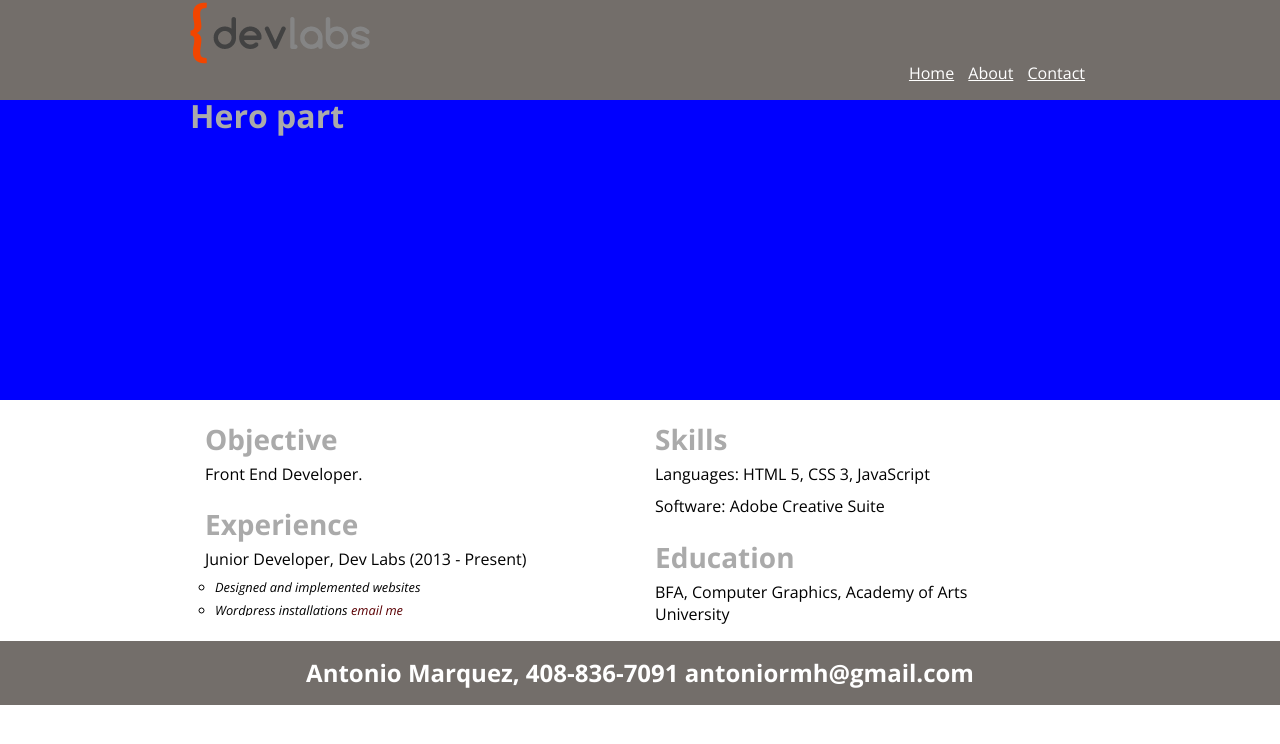
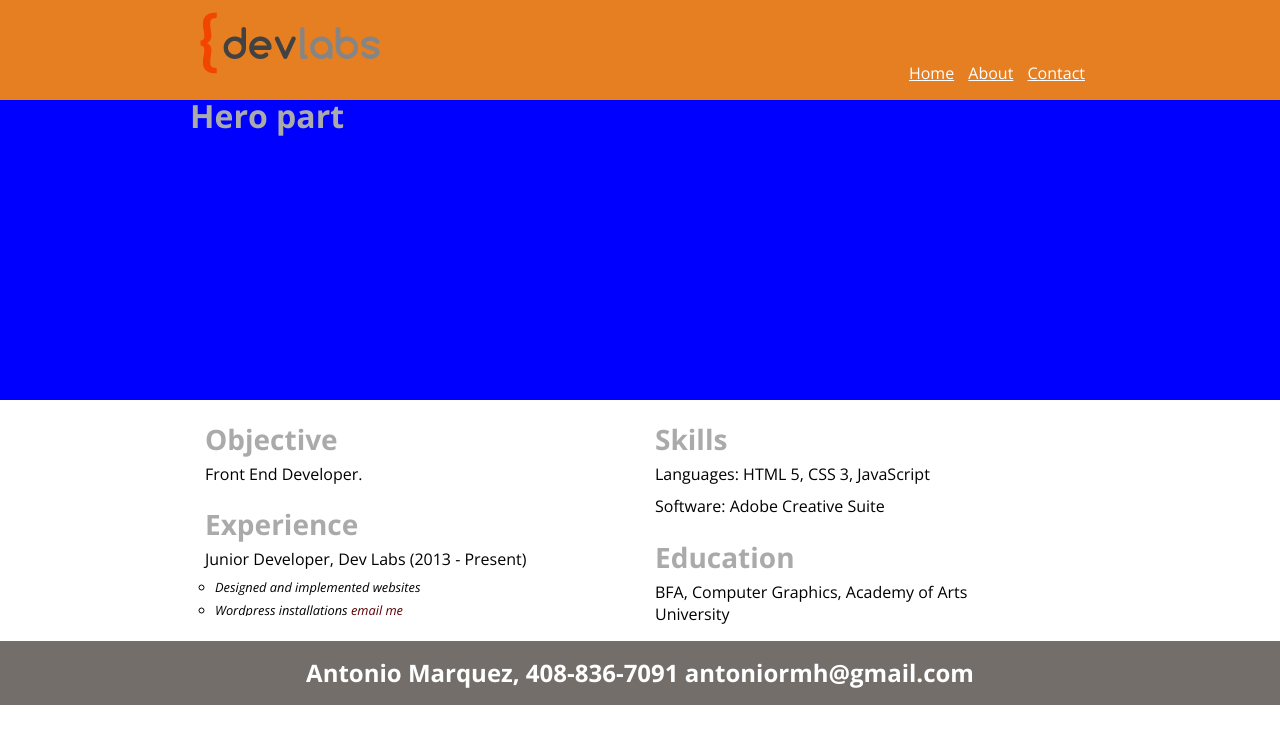
Before and after one commit to antoniormh/simple-site, a plain HTML site: page index.html in a window 1280 px wide. Drawn offline with nearby package versions, Linux system fonts and the light colour scheme.

Commit message:
padding on logo

```diff
--- a/CSS/stylesheet.css
+++ b/CSS/stylesheet.css
@@ -29,18 +29,22 @@
     visibility: hidden;
 }
 #header-container{
-    background-color: #736E6A;
+   /* background-color: #736E6A;*/
+    background-color: #E67E22;
     height: 100px;
 }
 #header-wrapper{
-    background-color: #736E6A;
+   /* background-color: #736E6A;*/
+    background-color: #E67E22;
 }
 #header-wrapper h1{
     color: #fff;
     margin-top: 30px;
 
 }
-
+header #logo{
+    padding: 10px;
+}
 /*text*/
 body{
     font-size: 16px;
@@ -268,6 +272,7 @@ section.main-content-sec li{
     /*line-height: 50px;*/
     padding: 20px 0px;
 }
+/*index page*/
 
 /*media queries*/
 /*large screen*/
--- a/index.html
+++ b/index.html
@@ -16,7 +16,7 @@
 		<div class="left">
 			<header >
 				<!-- <h1>Antonio's Simple Site</h1> -->
-				<img src="./images/logo.png" alt="logo.png">
+				<img src="./images/logo.png" alt="logo.png" id="logo">
 			</header>
 		</div>
 		<div class="right">
```
